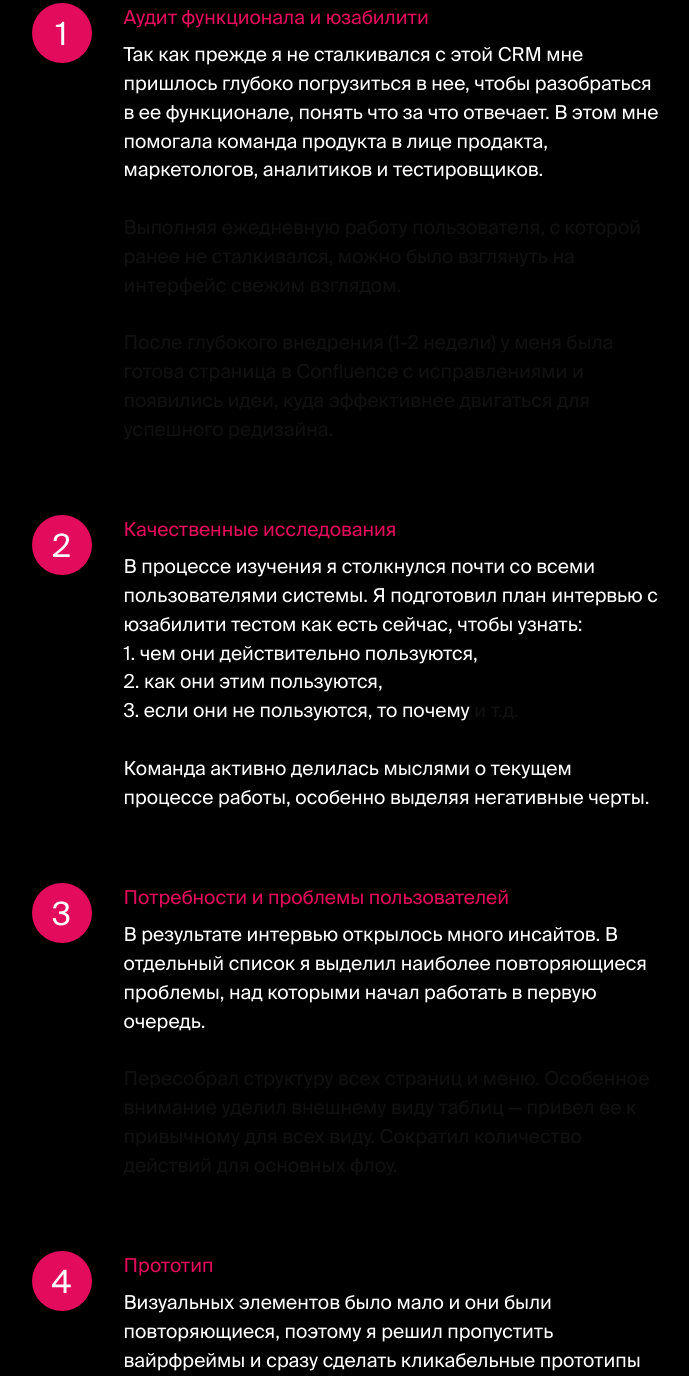
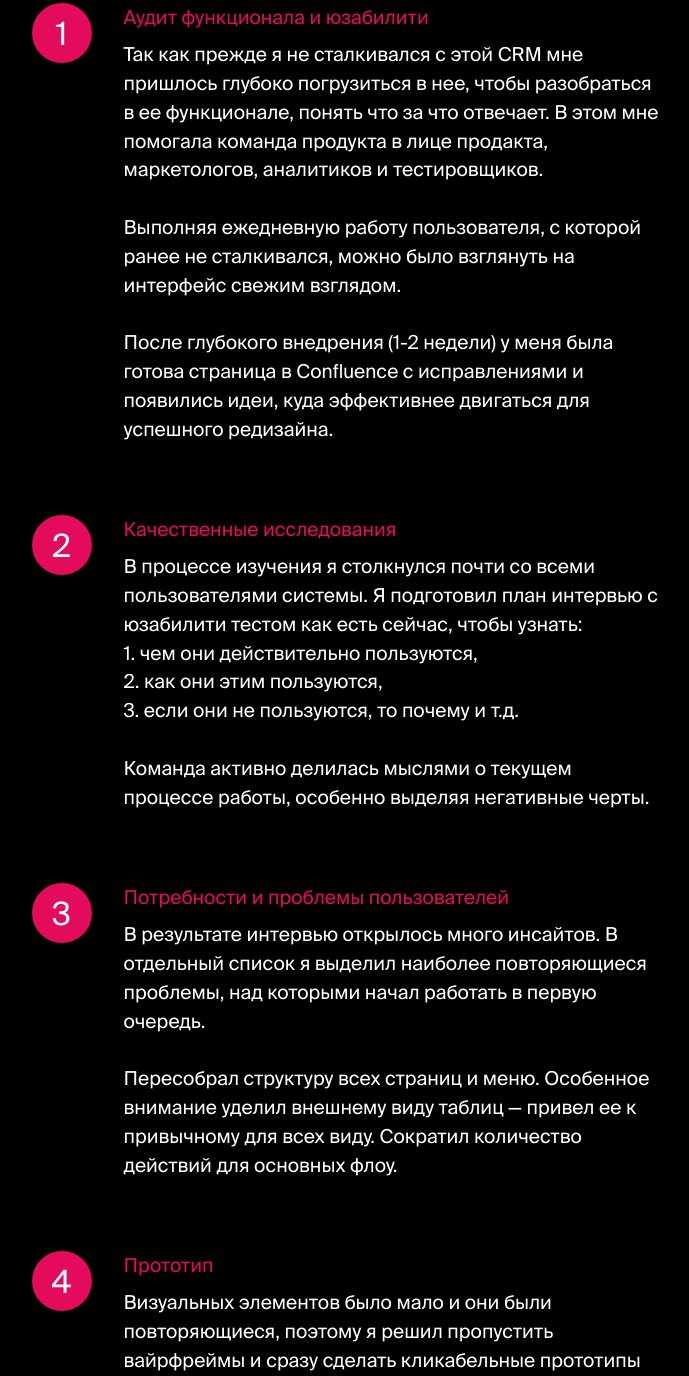
Before and after one commit to AlmazZagidullin/almazzagidullin.ru, a plain HTML site: page crm.html in a window 1280 px wide. Shown: the part 3136-4512 px from the top of the page, without its empty margins (292-981 px from the left). Drawn offline with Linux system fonts and the light colour scheme.

Commit message:
ChangeColor

```diff
--- a/crm.html
+++ b/crm.html
@@ -209,7 +209,7 @@
                     </div>
                     <div class="text-box">
                         <h4 class="icon-title card-title mbr-black mbr-fonts-style display-7">Аудит функционала и юзабилити</h4>
-                        <h5 class="icon-text mbr-black mbr-fonts-style display-4"><div>Так как прежде я не сталкивался с этой CRM мне пришлось глубоко погрузиться в нее, чтобы разобраться в ее функционале, понять что за что отвечает. В этом мне помогала команда продукта в лице продакта, маркетологов, аналитиков и тестировщиков.</div><br><div><span style="color: rgb(17, 17, 17); font-size: 1.2rem;">Выполняя ежедневную работу пользователя, с которой ранее не сталкивался, можно было взглянуть на интерфейс свежим взглядом.</span></div><div><span style="color: rgb(17, 17, 17); font-size: 1.2rem;"><br></span><span style="color: rgb(17, 17, 17); font-size: 1.2rem;">После глубокого внедрения (1-2 недели) у меня была готова страница в Confluence с исправлениями и появились идеи, куда эффективнее двигаться для успешного редизайна.</span></div><div>
+                        <h5 class="icon-text mbr-black mbr-fonts-style display-4"><div>Так как прежде я не сталкивался с этой CRM мне пришлось глубоко погрузиться в нее, чтобы разобраться в ее функционале, понять что за что отвечает. В этом мне помогала команда продукта в лице продакта, маркетологов, аналитиков и тестировщиков.</div><br><div><span style="color: #fff; font-size: 1.2rem;">Выполняя ежедневную работу пользователя, с которой ранее не сталкивался, можно было взглянуть на интерфейс свежим взглядом.</span></div><div><span style="color: #fff; font-size: 1.2rem;"><br></span><span style="color: #fff; font-size: 1.2rem;">После глубокого внедрения (1-2 недели) у меня была готова страница в Confluence с исправлениями и появились идеи, куда эффективнее двигаться для успешного редизайна.</span></div><div>
 </div><div>
 </div><div>
 </div></h5>
@@ -221,7 +221,7 @@
                     </div>
                     <div class="text-box">
                         <h4 class="icon-title card-title mbr-black mbr-fonts-style display-7">Качественные исследования</h4>
-                        <h5 class="icon-text mbr-black mbr-fonts-style display-4">В процессе изучения я столкнулся почти со всеми пользователями системы. Я подготовил план интервью с юзабилити тестом как есть сейчас, чтобы узнать:<div>1. чем они действительно пользуются,</div><div>2. как они этим пользуются,</div><div>3. если они не пользуются, то почему&nbsp;<span style="color: rgb(17, 17, 17); font-size: 1.2rem;">и т.д.</span></div><div><br></div><div>Команда активно делилась мыслями о текущем процессе работы, особенно выделяя негативные черты.</div><div>
+                        <h5 class="icon-text mbr-black mbr-fonts-style display-4">В процессе изучения я столкнулся почти со всеми пользователями системы. Я подготовил план интервью с юзабилити тестом как есть сейчас, чтобы узнать:<div>1. чем они действительно пользуются,</div><div>2. как они этим пользуются,</div><div>3. если они не пользуются, то почему&nbsp;<span style="color: #fff; font-size: 1.2rem;">и т.д.</span></div><div><br></div><div>Команда активно делилась мыслями о текущем процессе работы, особенно выделяя негативные черты.</div><div>
 </div><div>
 </div><div>
 </div></h5>
@@ -233,7 +233,7 @@
                     </div>
                     <div class="text-box">
                         <h4 class="icon-title card-title mbr-black mbr-fonts-style display-7">Потребности и проблемы пользователей</h4>
-                        <h5 class="icon-text mbr-black mbr-fonts-style display-4"><div>В результате интервью открылось много инсайтов. В отдельный список я выделил наиболее повторяющиеся проблемы, над которыми начал работать в первую очередь.</div><br><div><span style="color: rgb(17, 17, 17); font-size: 1.2rem;">Пересобрал структуру всех страниц и меню. Особенное внимание уделил внешнему виду таблиц — привел ее к привычному для всех виду. Сократил количество действий для основных флоу.</span></div><div>
+                        <h5 class="icon-text mbr-black mbr-fonts-style display-4"><div>В результате интервью открылось много инсайтов. В отдельный список я выделил наиболее повторяющиеся проблемы, над которыми начал работать в первую очередь.</div><br><div><span style="color: #fff; font-size: 1.2rem;">Пересобрал структуру всех страниц и меню. Особенное внимание уделил внешнему виду таблиц — привел ее к привычному для всех виду. Сократил количество действий для основных флоу.</span></div><div>
 </div><div>
 </div></h5>
                     </div>
```
